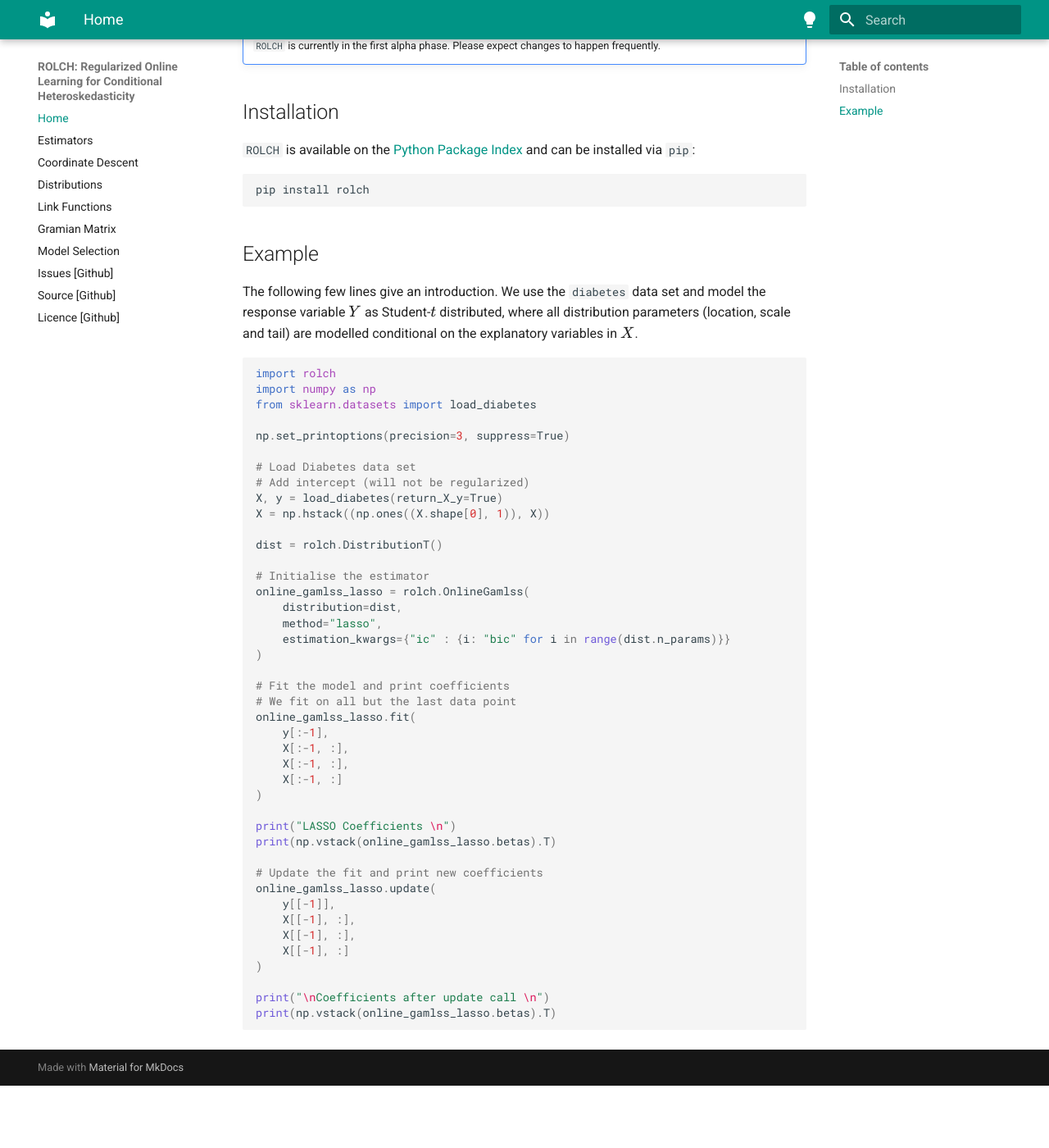
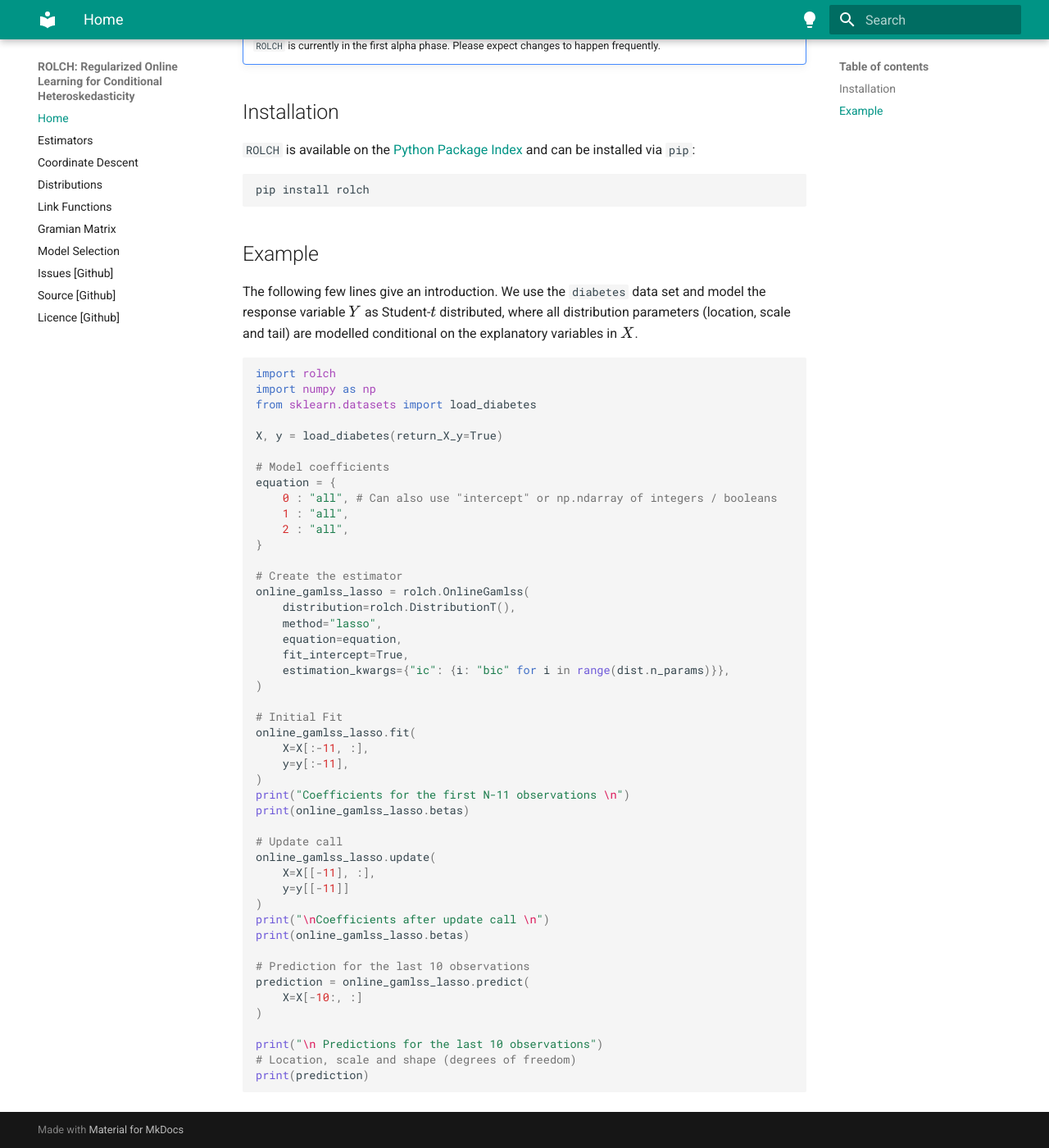
Before and after one commit to simon-hirsch/rolch, an MkDocs documentation site: the page built from docs/index.md, in a window 1280 px wide and 1400 px high, scrolled down 281 px. Shown: the whole window at 82% size. Built offline with MkDocs 1.6.1 and Material for MkDocs 9.7.7, drawn with Linux system fonts in a browser that asks for light colours; before the commit the page ends 1605 px from its top, so only the background shows below that.

Commit message:
Improve Docs

````diff
--- a/docs/index.md
+++ b/docs/index.md
@@ -23,42 +23,46 @@ import rolch
 import numpy as np
 from sklearn.datasets import load_diabetes
 
-np.set_printoptions(precision=3, suppress=True)
+X, y = load_diabetes(return_X_y=True)
 
-# Load Diabetes data set
-# Add intercept (will not be regularized)
-X, y = load_diabetes(return_X_y=True)
-X = np.hstack((np.ones((X.shape[0], 1)), X))
+# Model coefficients
+equation = {
+    0 : "all", # Can also use "intercept" or np.ndarray of integers / booleans
+    1 : "all",
+    2 : "all",
+}
 
-dist = rolch.DistributionT()
-
-# Initialise the estimator
+# Create the estimator
 online_gamlss_lasso = rolch.OnlineGamlss(
-    distribution=dist,
+    distribution=rolch.DistributionT(),
     method="lasso",
-    estimation_kwargs={"ic" : {i: "bic" for i in range(dist.n_params)}}
+    equation=equation,
+    fit_intercept=True,
+    estimation_kwargs={"ic": {i: "bic" for i in range(dist.n_params)}},
 )
 
-# Fit the model and print coefficients
-# We fit on all but the last data point
+# Initial Fit
 online_gamlss_lasso.fit(
-    y[:-1],
-    X[:-1, :],
-    X[:-1, :],
-    X[:-1, :]
+    X=X[:-11, :],
+    y=y[:-11],
+)
+print("Coefficients for the first N-11 observations \n")
+print(online_gamlss_lasso.betas)
+
+# Update call
+online_gamlss_lasso.update(
+    X=X[[-11], :],
+    y=y[[-11]]
+)
+print("\nCoefficients after update call \n")
+print(online_gamlss_lasso.betas)
+
+# Prediction for the last 10 observations
+prediction = online_gamlss_lasso.predict(
+    X=X[-10:, :]
 )
 
-print("LASSO Coefficients \n")
-print(np.vstack(online_gamlss_lasso.betas).T)
-
-# Update the fit and print new coefficients
-online_gamlss_lasso.update(
-    y[[-1]],
-    X[[-1], :],
-    X[[-1], :],
-    X[[-1], :]
-)
-
-print("\nCoefficients after update call \n")
-print(np.vstack(online_gamlss_lasso.betas).T)
+print("\n Predictions for the last 10 observations")
+# Location, scale and shape (degrees of freedom)
+print(prediction)
 ```
````
Also changed, not shown: 1 other file.
